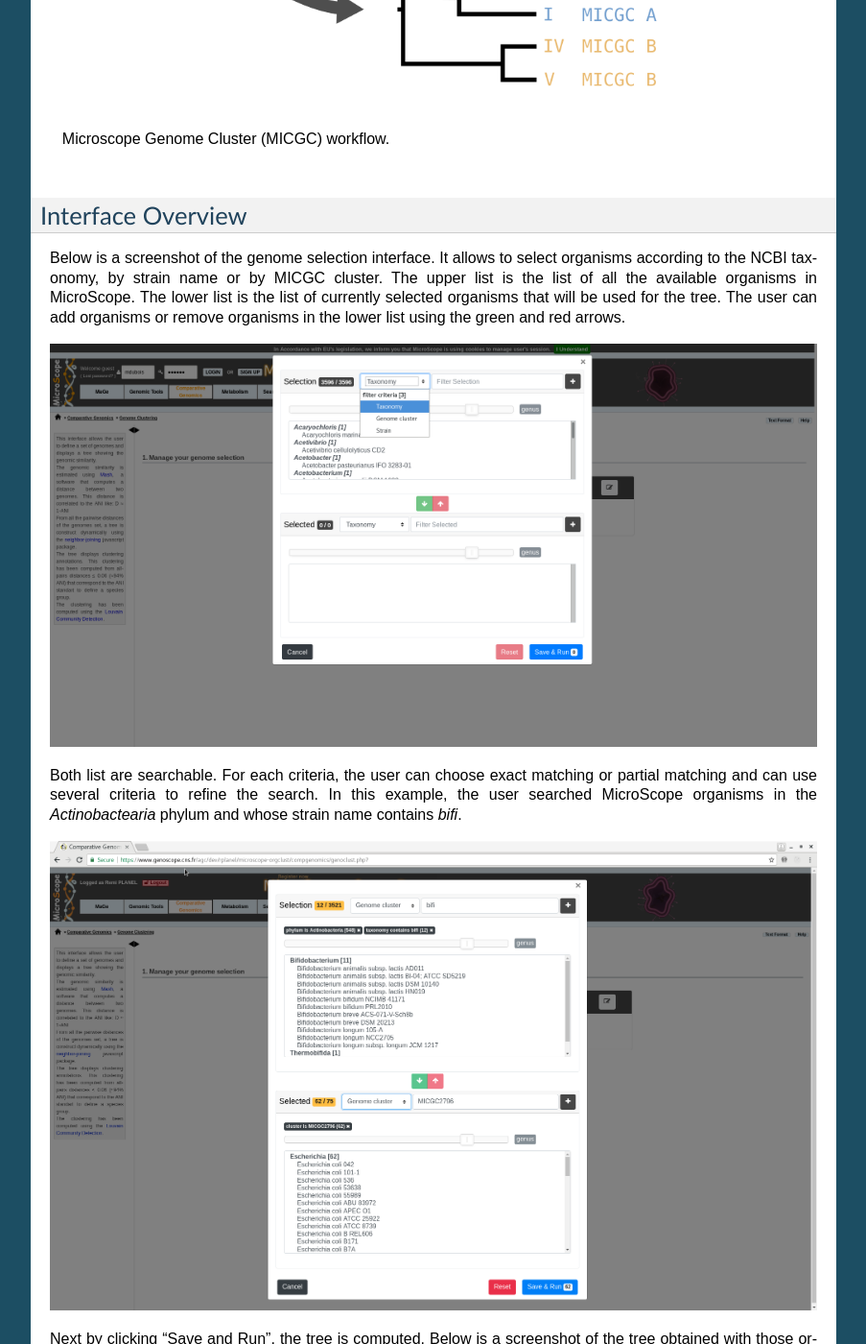
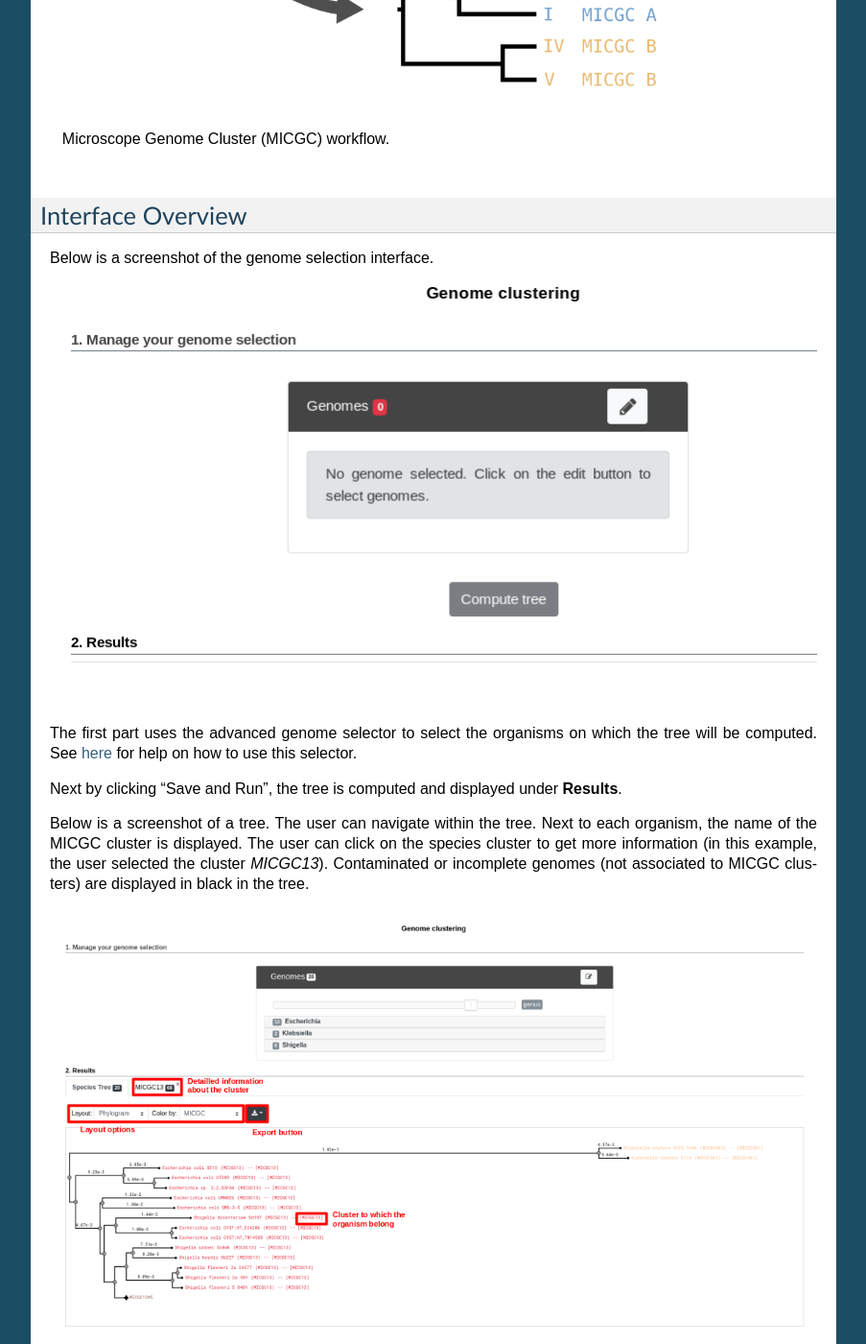
Before and after one commit to labgem/microscope-user-doc, a Sphinx documentation site: the page built from docs/content/compgenomics/genoclust.rst, in a window 1280 px wide and 1400 px high, scrolled down 944 px. Shown: the whole window at 96% size, without its empty margins (198-1101 px from the left). Built offline with Sphinx 7.4.7, drawn with Linux system fonts in a browser that asks for light colours; formulas are drawn with MathJax 3; some of the changed text lies outside the part shown.

Commit message:
Update page genoclust with links to new selector documentation, remove old images and a new one.

```diff
--- a/docs/content/compgenomics/genoclust.rst
+++ b/docs/content/compgenomics/genoclust.rst
@@ -25,21 +27,15 @@ Interface Overview
 ------------------
 
 Below is a screenshot of the genome selection interface.
-It allows to select organisms according to the NCBI taxonomy, by strain name or by MICGC cluster.
-The upper list is the list of all the available organisms in MicroScope.
-The lower list is the list of currently selected organisms that will be used for the tree.
-The user can add organisms or remove organisms in the lower list using the green and red arrows.
 
-.. image:: img/organism-selector-1.png
+.. image:: img/genoclust-interface.png
 
-Both list are searchable.
-For each criteria, the user can choose exact matching or partial matching and can use several criteria to refine the search.
-In this example, the user searched MicroScope organisms in the `Actinobactearia` phylum and whose strain name contains `bifi`.
+The first part uses the advanced genome selector to select the organisms on which the tree will be computed.
+See :ref:`here <advanced-selector>` for help on how to use this selector.
 
-.. image:: img/organism-selector-2.png
+Next by clicking "Save and Run", the tree is computed and displayed under **Results**.
 
-Next by clicking "Save and Run", the tree is computed.
-Below is a screenshot of the tree obtained with those organisms.
+Below is a screenshot of a tree.
 The user can navigate within the tree.
 Next to each organism, the name of the MICGC cluster is displayed.
 The user can click on the species cluster to get more information (in this example, the user selected the cluster `MICGC13`).
```
Also changed, not shown: other parts of docs/content/compgenomics/genoclust.rst (+2 -0 lines), docs/content/compgenomics/img/genoclust-interface.png (added), docs/content/compgenomics/img/organism-selector-1.png (deleted), docs/content/compgenomics/img/organism-selector-2.png (deleted).
